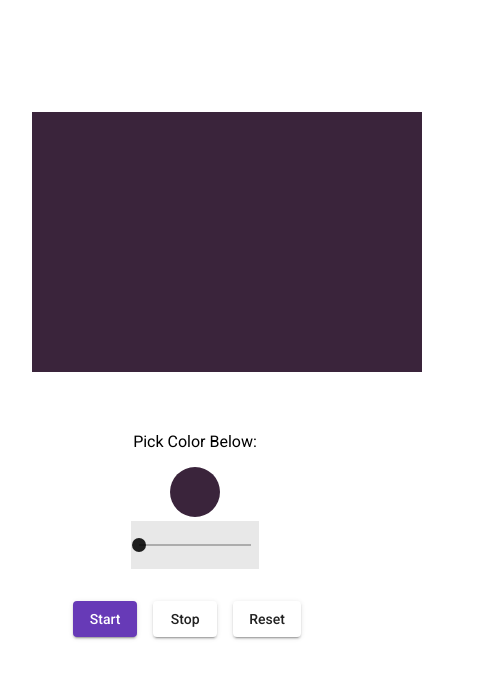
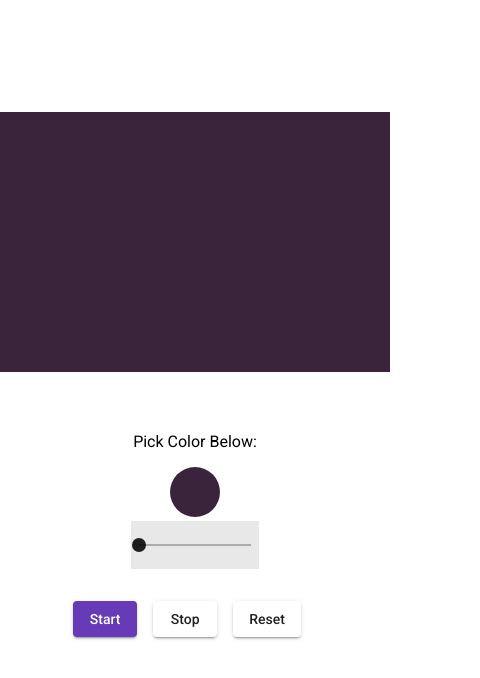
Before and after one commit to pwnflakes25/projectWall, an Angular app: page / in a window 390 px wide. Shown: the top 678 px of the page, 480 px wide, since content can reach past the window. Built offline with nearby package versions, Linux system fonts and the light colour scheme.

Commit message:
Canvas layout fix 2

```diff
--- a/src/app/app.component.css
+++ b/src/app/app.component.css
@@ -33,7 +33,6 @@
 
 @media only screen and (max-width: 768px) {
   .firstContent {
-    padding-right: 28rem;
-    margin-left: 2rem;
+    margin-right: 1.5rem;
   }
 }
--- a/src/app/app.component.ts
+++ b/src/app/app.component.ts
@@ -35,7 +35,7 @@ getScreenRes() {
   console.log(w)
   if(w <= 768) {
     this.video.nativeElement.width = 350;
-    this.video.nativeElement.height = 400;
+    this.video.nativeElement.height = 350;
   } else {
     this.video.nativeElement.width = 450;
     this.video.nativeElement.height = 300;
```
